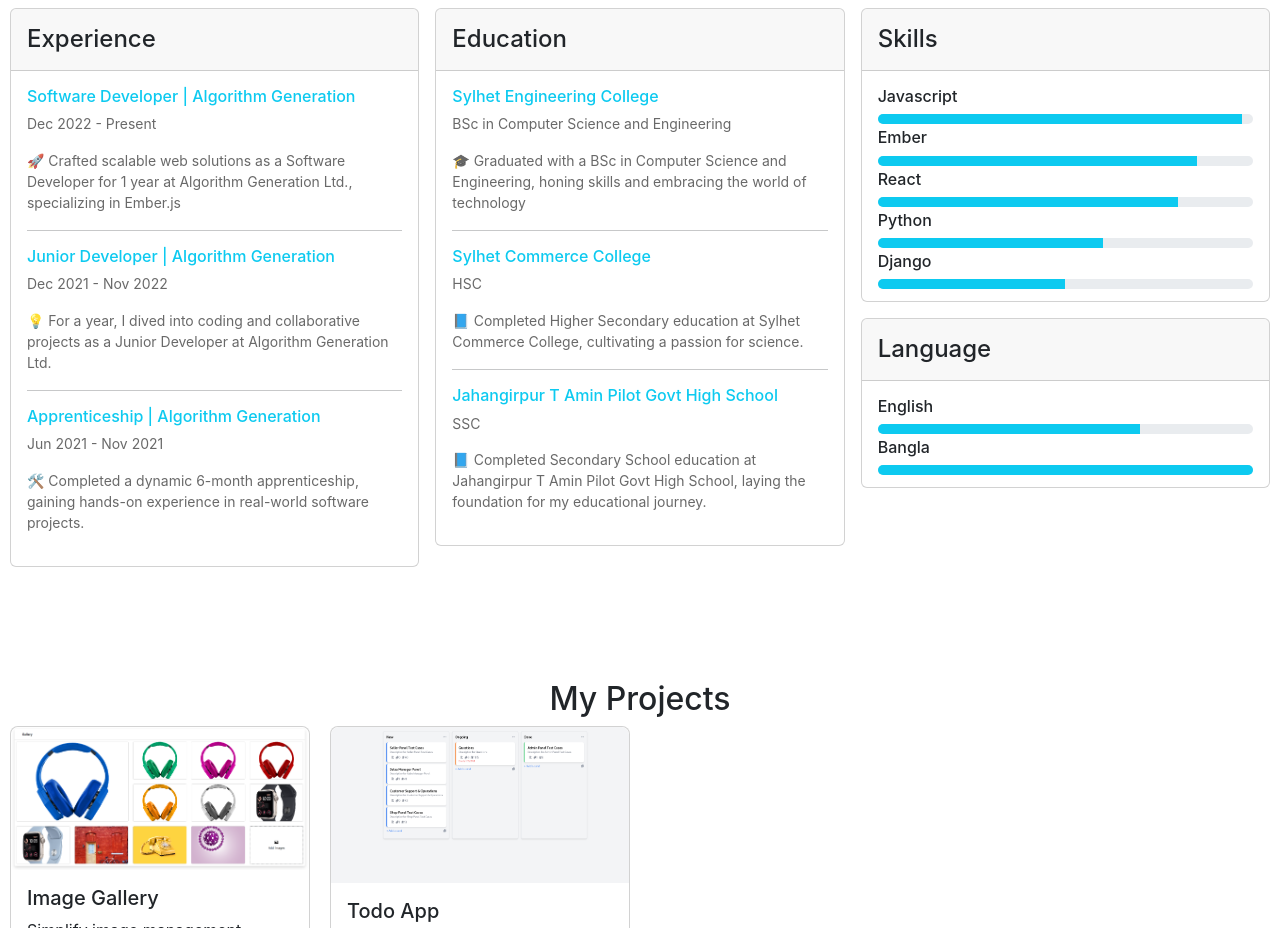
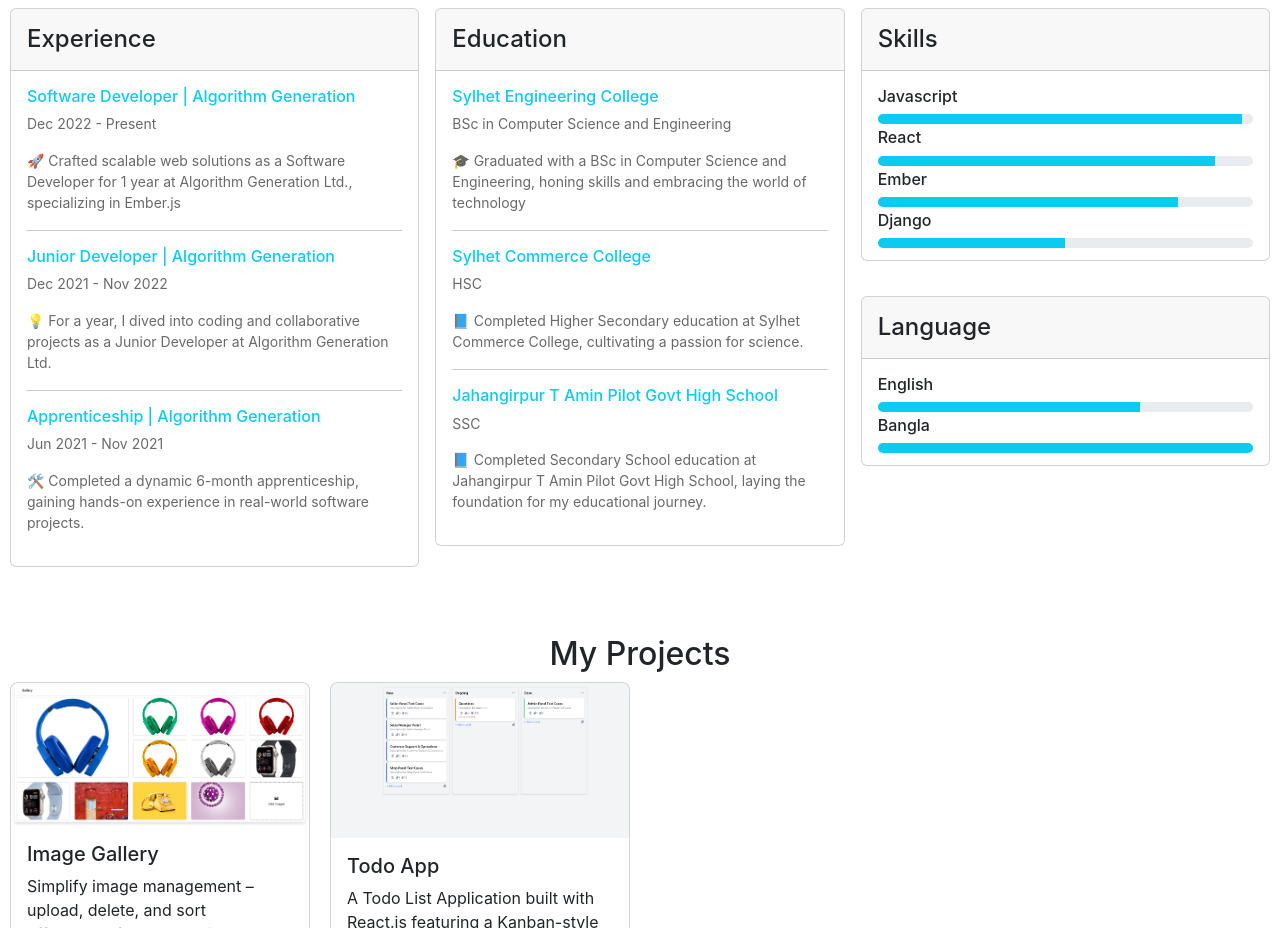
Before and after one commit to HussainShafayet/myportfolio, a React (Create React App) app: page / in a window 1280 px wide. Shown: the part 1140-2068 px from the top of the page. Built offline with nearby package versions, Linux system fonts and the light colour scheme.

Commit message:
skill item updated

```diff
--- a/src/components/maincontent/Resume.js
+++ b/src/components/maincontent/Resume.js
@@ -63,18 +63,18 @@ export default function Resume() {
               <div className={`${styles.progressBarHeight} progress mb-1`}>
                 <div className="progress-bar bg-info" role="progressbar" style={{width:"97%"}} aria-valuenow="25" aria-valuemin="0" aria-valuemax="100"></div>
               </div>
+              <h6>React</h6>
+              <div  className={`${styles.progressBarHeight} progress mb-1`}>
+                <div className="progress-bar bg-info" role="progressbar" style={{width:"90%"}} aria-valuenow="25" aria-valuemin="0" aria-valuemax="100"></div>
+              </div>
               <h6>Ember</h6>
-              <div  className={`${styles.progressBarHeight} progress mb-1`}>
-                <div className="progress-bar bg-info" role="progressbar" style={{width:"85%"}} aria-valuenow="25" aria-valuemin="0" aria-valuemax="100"></div>
-              </div>
-              <h6>React</h6>
               <div  className={`${styles.progressBarHeight} progress mb-1`}>
                 <div className="progress-bar bg-info" role="progressbar" style={{width:"80%"}} aria-valuenow="50" aria-valuemin="0" aria-valuemax="100"></div>
               </div>
-              <h6>Python</h6>
+              {/*<h6>Javascript</h6>
               <div  className={`${styles.progressBarHeight} progress mb-1`}>
                 <div className="progress-bar bg-info" role="progressbar" style={{width:"60%"}} aria-valuenow="50" aria-valuemin="0" aria-valuemax="100"></div>
-              </div>
+              </div>*/}
               <h6>Django</h6>
               <div  className={`${styles.progressBarHeight} progress mb-1`}>
                 <div className="progress-bar bg-info" role="progressbar" style={{width:"50%"}} aria-valuenow="50" aria-valuemin="0" aria-valuemax="100"></div>
```
